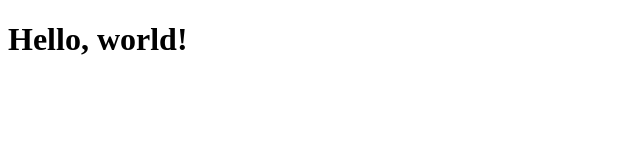
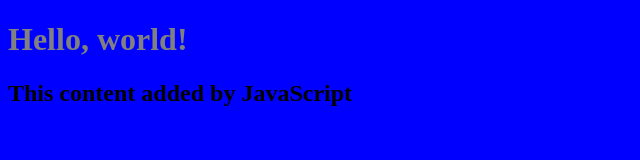
Before and after one commit to cmwilson21/my-site, a plain HTML site: page index.html in a window 1280 px wide. Shown: the whole page, without its empty margins (0-640 px from the left). Drawn offline with Linux system fonts and the light colour scheme.

Commit message:
add script.js, connect to index.html

```diff
--- a/index.html
+++ b/index.html
@@ -1,10 +1,11 @@
 <!DOCTYPE html>
 <html lang="en">
   <head>
-    <link rel="stylesheet" href="styl.css">
+    <link rel="stylesheet" href="style.css">
     <title>Meet Courtney</title>
   </head>
   <body>
     <h1>Hello, world!</h1>
+    <script src="script.js"></script>
   </body>
 </html>
--- /dev/null
+++ b/script.js
@@ -0,0 +1,4 @@
+const h2 = document.createElement('h2');
+h2.textContent = "This content added by JavaScript";
+
+document.querySelector('body').appendChild(h2);
```
